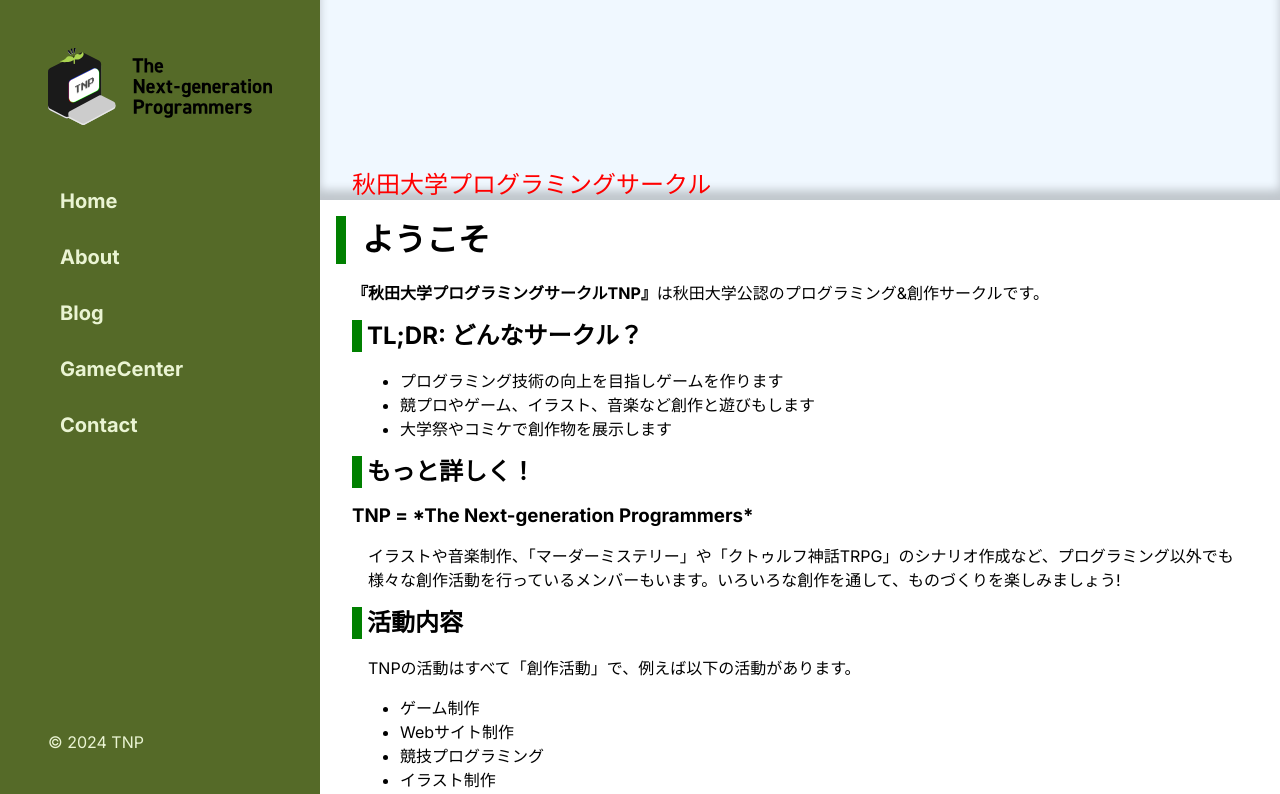
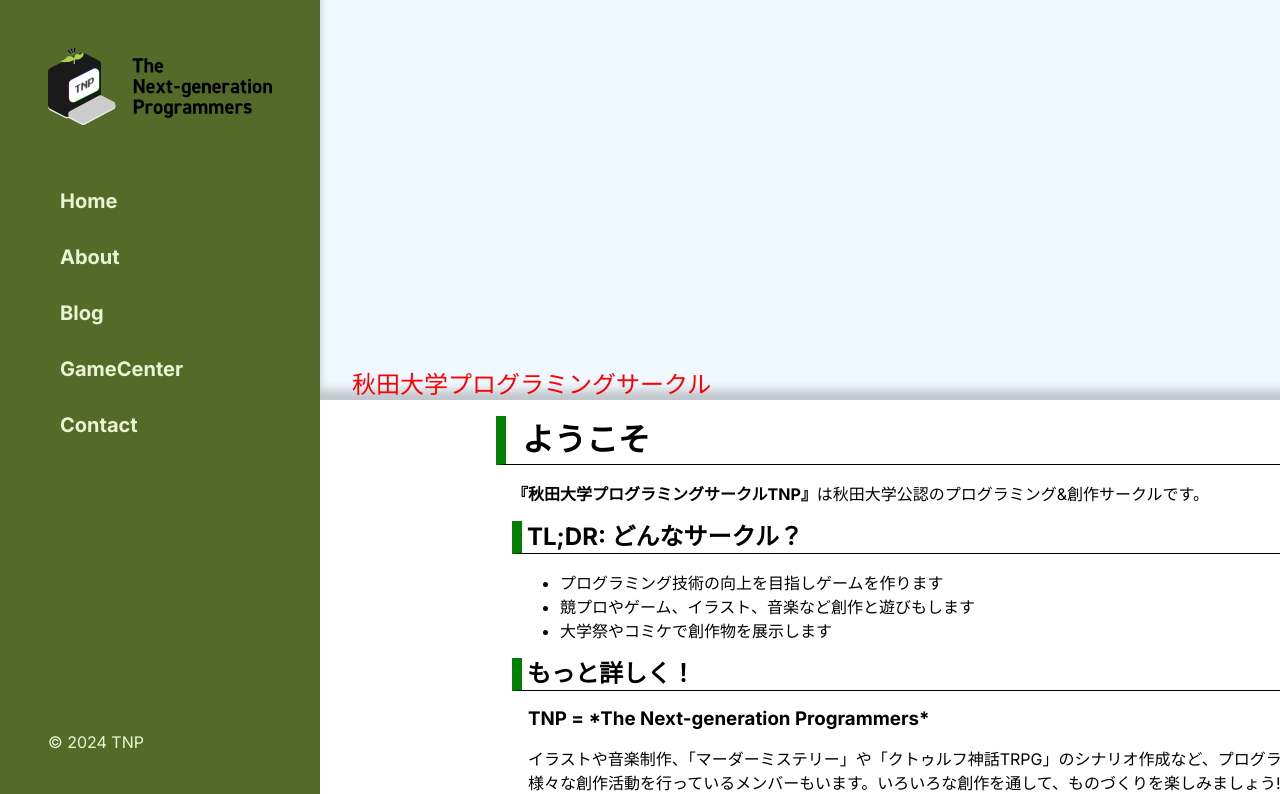
Before and after one commit to TNP-Coop-Homepage/tnp-homepage, a Next.js app: page /main in a window 1280 px wide. Shown: the top 794 px of the page. Built offline with nearby package versions, Linux system fonts and the light colour scheme.

Commit message:
インデックスつける。ヘッダーの設定変更

```diff
--- a/src/app/main/page.module.css
+++ b/src/app/main/page.module.css
@@ -3,12 +3,13 @@
     width:100%;
 }
 .header{
+    box-sizing: border-box;
     background-image: none;
     background-color: aliceblue;
     /*あとでヘッダー画像をここにつける*/
-    width: 100%;
-    max-width: 60rem;
-    height: 200px;
+    /*50:21*/
+    width: 100vw;
+    height: 50vh;
     /*この下はあまり変更しないで*/
     display: flex;
     align-items: flex-end;
@@ -19,7 +20,11 @@
     margin-left: 2rem;
     color:red;
     font-size: x-large;
-
+}
+@media(max-width: 400px){
+    .text_header{
+        margin-left: 0;
+    }
 }
 .main{
     width: 100%;
@@ -37,13 +42,14 @@
 }
 .hs{
     box-sizing: border-box;
+    border-bottom: 1px solid black;
     border-left: 10px solid green;
     padding-left: 5px;
     margin:1rem 1rem 1rem 2rem;
     line-height: 2rem;
 }
 .TNP{
-    margin-left: 2rem;
+    margin-left: 3rem;
 }
 .main h1{
     margin-left: 1rem;
```
